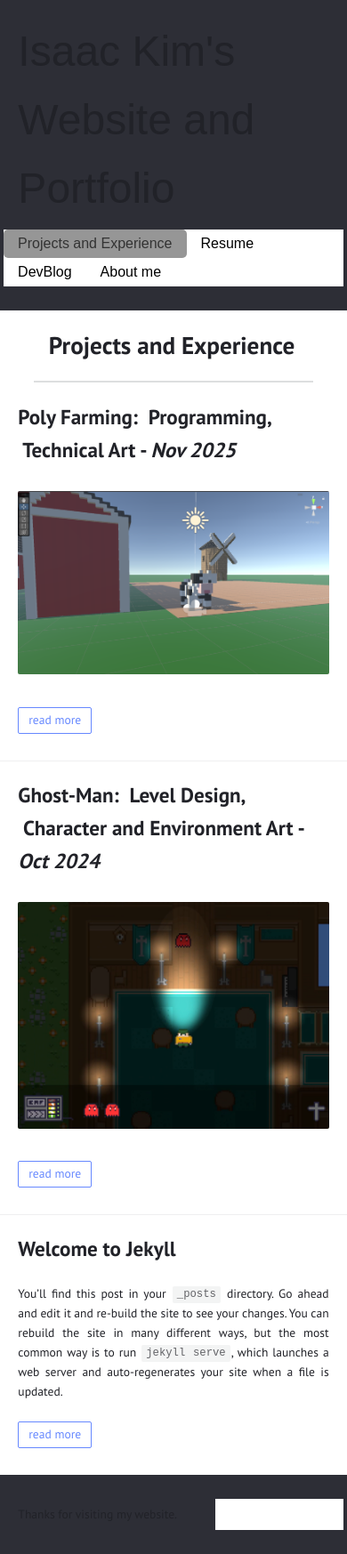
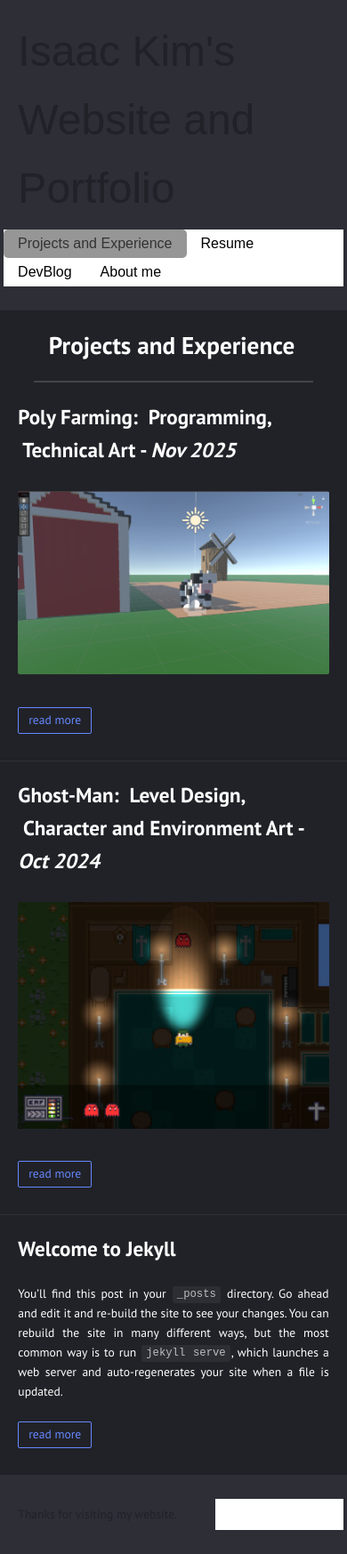
Before and after one commit to isaacwkm/isaacwkm.github.io, a Jekyll site: the page built from index.html, in a window 390 px wide. Shown: the whole page at 89% size. Built offline with Jekyll 4.4.1, drawn with Linux system fonts in a browser that asks for light colours.

Commit message:
swapped around some dark lights

```diff
--- a/_sass/basic.sass
+++ b/_sass/basic.sass
@@ -13,8 +13,8 @@ body
 
 @media (max-width: 768px)
   body
-    background: $light
-    color: $dark
+    background: $dark
+    color: $light
 
 h1, h2, h3, h4, h5, h6
   font-weight: $heading-weight
--- a/assets/css/sidebar.sass
+++ b/assets/css/sidebar.sass
@@ -34,8 +34,8 @@
 
 @media (max-width: 768px)
   aside
-    background: $light
-    color: $dark
+    background: $dark
+    color: $light
 
   article header h1
     font-size: 2em
```
